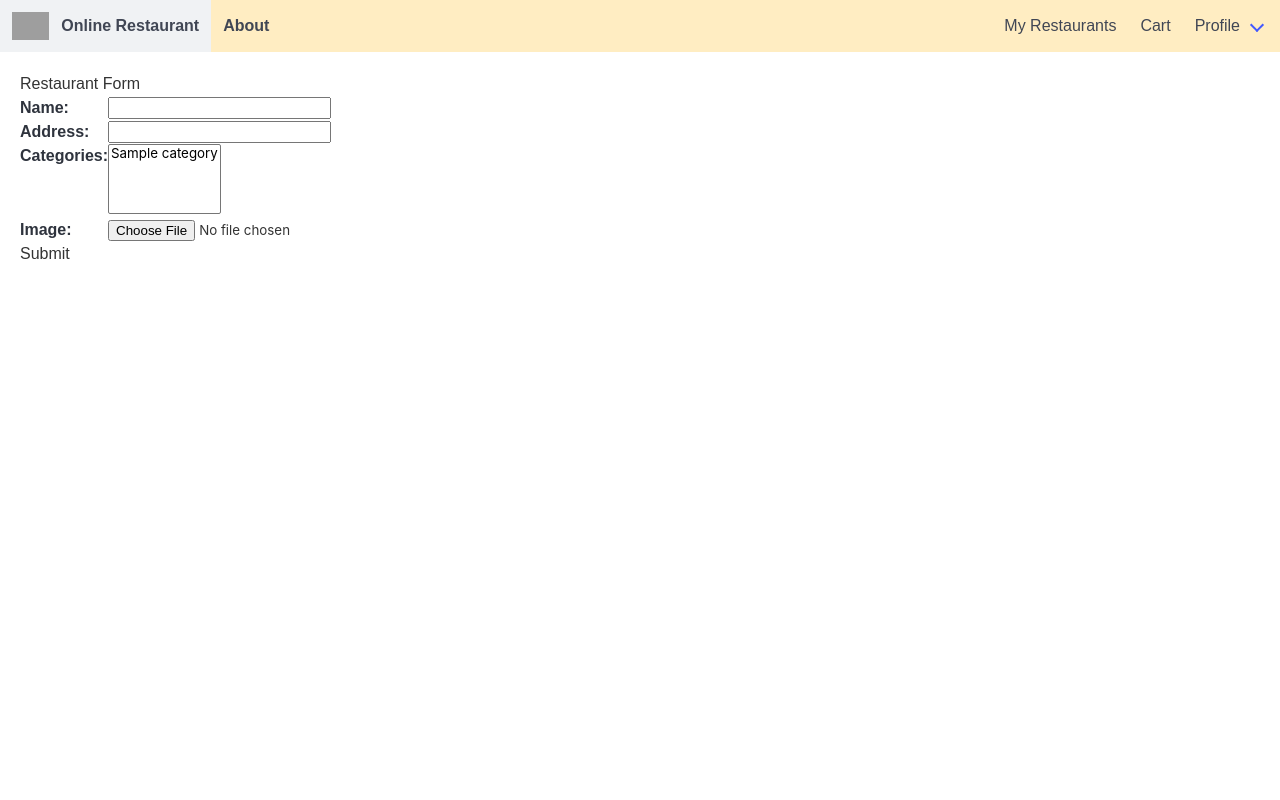
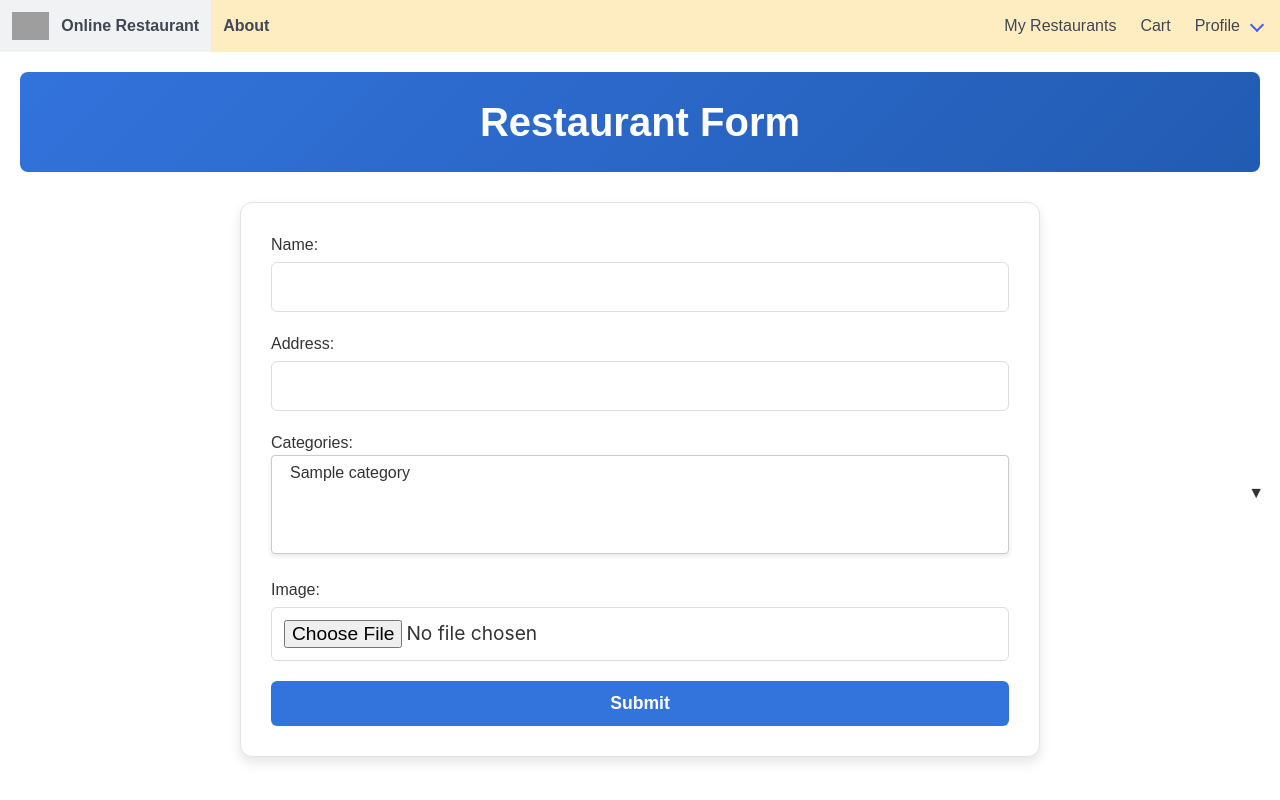
Before and after one commit to yusufhj/online-restaurant-django-project, a Django app: page /restaurant/create in a window 1280 px wide. Run offline with Django 5.2, Linux system fonts and the light colour scheme; a user stored in the database is signed in; tables that the repository leaves empty hold one stand-in row (values such as "Sample post"); parts of the project's set-up code (start-up, migrations or seed data) failed here and were passed over; grey boxes are pictures that could not be loaded.

Commit message:
finished restaurant form

```diff
--- a/main_app/static/css/registeration/login.css
+++ b/main_app/static/css/registeration/login.css
@@ -75,6 +75,50 @@ form .form-group p input:focus {
     background-color: #225bb2;
 }
 
+select {
+    appearance: none;
+    -webkit-appearance: none;
+    -moz-appearance: none;
+
+    display: inline-block;
+    width: 100%;
+    padding: 0.5em 1em;
+    font-size: 1rem;
+    font-family: inherit;
+    color: #333;
+    background-color: #fff;
+    border: 1px solid #ccc;
+    border-radius: 4px;
+    box-shadow: 0 2px 5px rgba(0, 0, 0, 0.1);
+    cursor: pointer;
+    outline: none;
+    transition: all 0.2s ease;
+}
+
+select:hover {
+    border-color: #888;
+}
+
+select:focus {
+    border-color: #007BFF;
+    box-shadow: 0 0 0 3px rgba(0, 123, 255, 0.25);
+}
+
+
+select:disabled {
+    background-color: #f5f5f5;
+    color: #999;
+    border-color: #ddd;
+    cursor: not-allowed;
+}
+
+select::after {
+    content: '▼';
+    position: absolute;
+    right: 1em;
+    pointer-events: none;
+}
+
 /* Responsive Design */
 @media (max-width: 768px) {
     /* Adjust the login form container width */
--- a/main_app/templates/restaurant/restaurant_form.html
+++ b/main_app/templates/restaurant/restaurant_form.html
@@ -1,16 +1,22 @@
 {% extends "base.html" %}
+{% load static %}
 {% block head %}
+<link rel="stylesheet" href="{% static 'css/registeration/login.css' %}">
 {% endblock head %}
 {% block content %}
-<section>
-
-    <h1>Restaurant Form</h1>
-    <form action="" method="post" enctype="multipart/form-data">
-        {% csrf_token %}
-        <table>
-            {{ form.as_table }}
-        </table>
-        <button type="submit">Submit</button>
-    </form>
+<section class="login-page">
+    <div class="login-page-header">
+        <h1 class="login-title">Restaurant Form</h1>
+    </div>
+    <div class="login-form-container">
+        <form class="login" action="" method="post" enctype="multipart/form-data">
+            {% csrf_token %}
+            <div class="form-group">
+                {{ form.as_p }}
+            </div>
+            <input type="hidden" name="next" value="{{ next }}" />
+            <button type="submit" class="btn submit">Submit</button>
+        </form>
+    </div>
 </section>
 {% endblock %}
```
Also changed, not shown: main_app/templates/restaurant/my_restaurants.html (+12 -6 lines).
